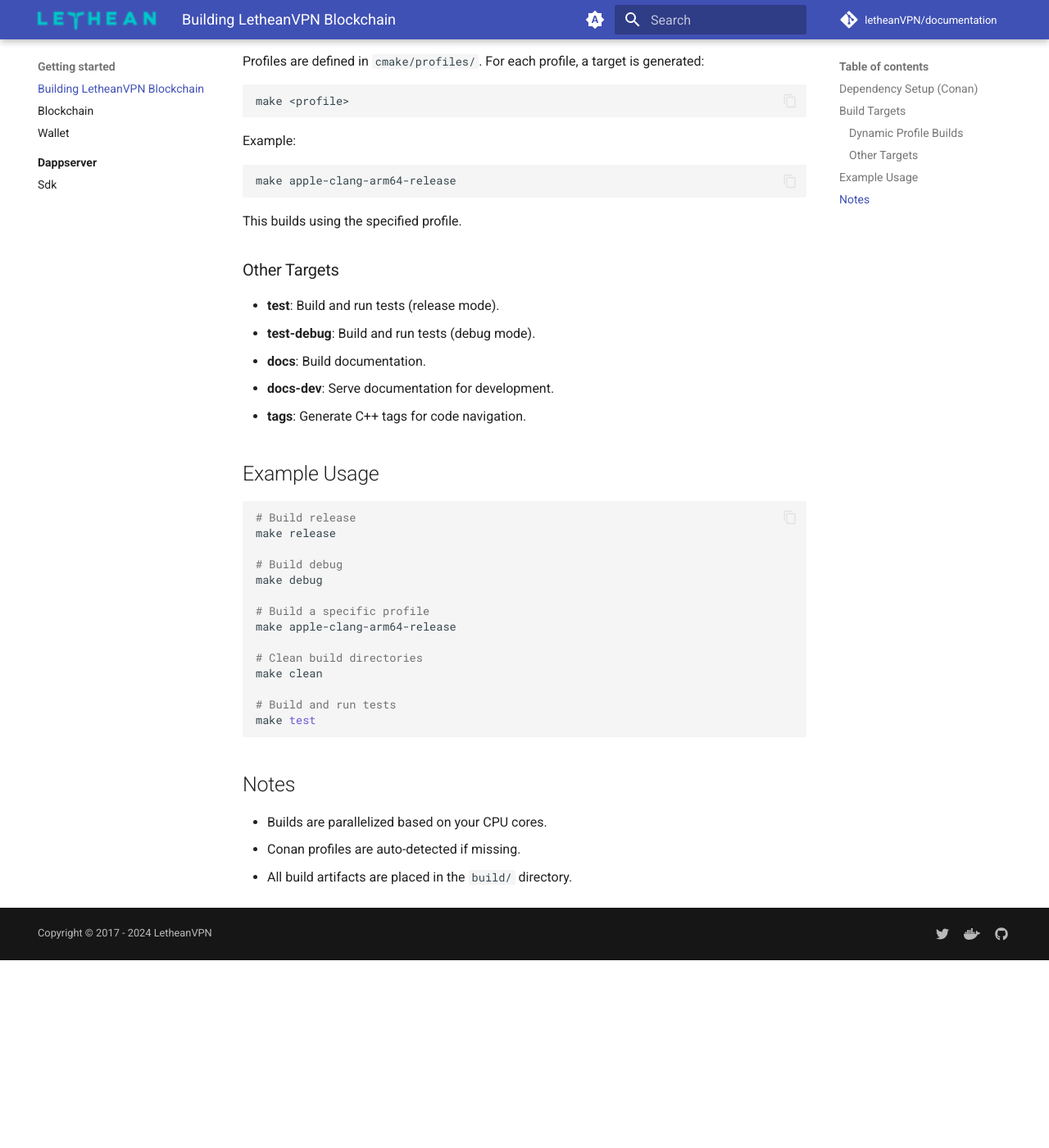
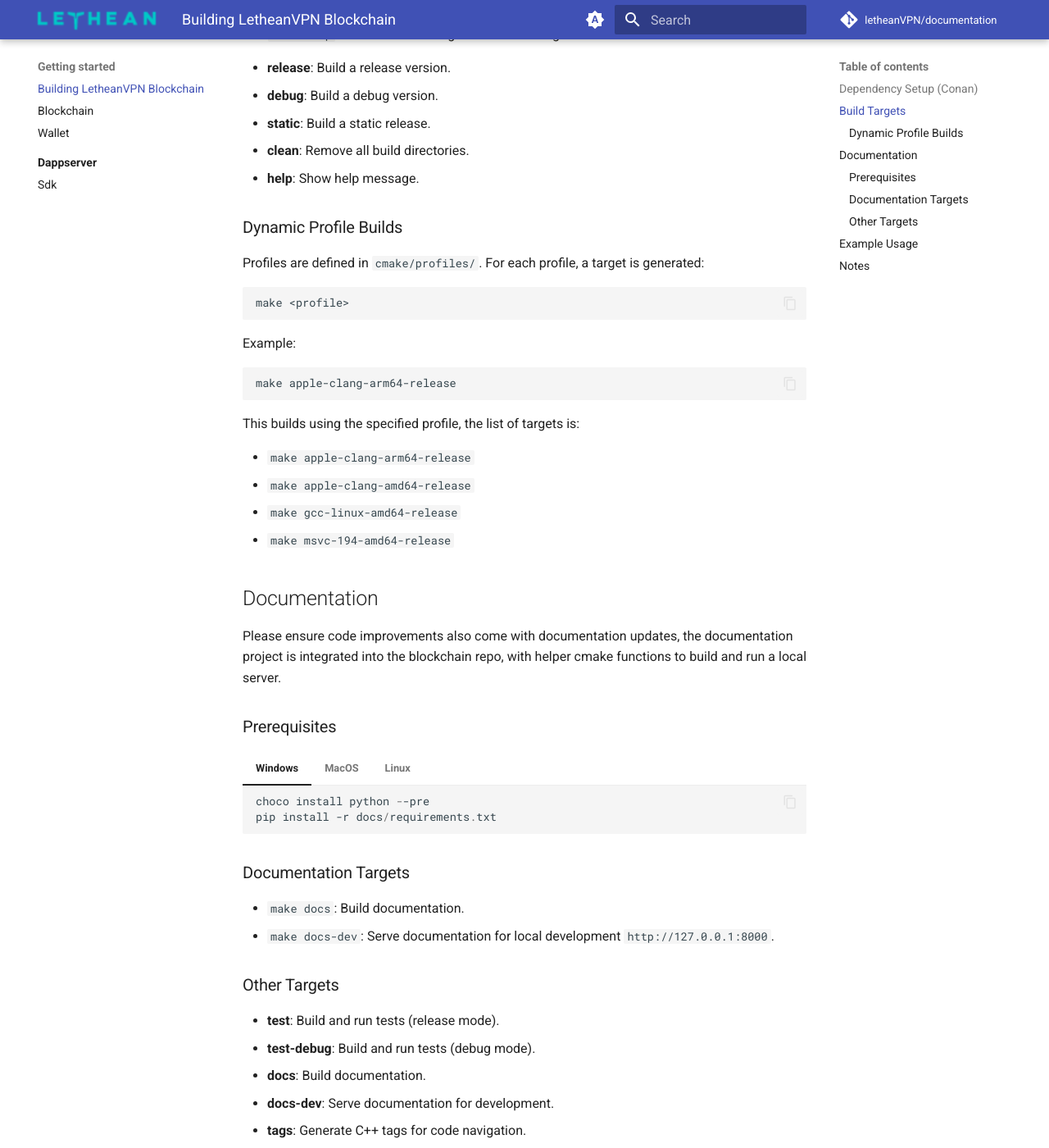
Before and after one commit to letheanVPN/documentation, an MkDocs documentation site: the page built from docs/getting-started/build.md, in a window 1280 px wide and 1400 px high, scrolled down 858 px. Shown: the whole window at 82% size. Built offline with MkDocs 1.6.1 and Material for MkDocs 9.7.7, drawn with Linux system fonts in a browser that asks for light colours; comment, search, counter and statistics services are not loaded; before the commit the page ends 2029 px from its top, so only the background shows below that; some of the changed text lies outside the part shown.

Commit message:
Expand build and documentation setup instructions
Added OS-specific installation steps for Conan and Python dependencies. Listed available build targets and provided detailed instructions for building and serving documentation, including prerequisites for Windows, MacOS, and Linux.

````diff
--- a/docs/getting-started/build.md
+++ b/docs/getting-started/build.md
@@ -5,6 +5,7 @@
 ## Dependency Setup (Conan)
 
 Dependencies are managed via [Conan](https://conan.io/). The required libraries are listed in `conanfile.txt`:
+
 - zlib
 - boost
 - openssl
@@ -12,6 +13,31 @@
 - jwt-cpp
 
 Conan will automatically install these when you build.
+
+
+
+=== "Windows"
+
+    ```powershell
+    choco install conan
+    ```
+
+=== "MacOS"
+
+    ``` shell
+    brew install conan
+    ```
+
+=== "Linux"
+
+    ``` shell
+    apt-get install pipx
+    pipx ensurepath
+    refresh
+    pipx install conan
+    ```
+
+
 
 ## Build Targets
 
@@ -33,7 +59,49 @@
 ```
 make apple-clang-arm64-release
 ```
-This builds using the specified profile.
+This builds using the specified profile, the list of targets is:
+
+- `make apple-clang-arm64-release`
+- `make apple-clang-amd64-release`
+- `make gcc-linux-amd64-release`
+- `make msvc-194-amd64-release`
+
+## Documentation
+
+Please ensure code improvements also come with documentation updates, the documentation project is integrated
+into the blockchain repo, with helper cmake functions to build and run a local server.
+
+### Prerequisites
+
+
+=== "Windows"
+
+    ```powershell
+    choco install python --pre
+    pip install -r docs/requirements.txt
+    ```
+
+=== "MacOS"
+
+    ``` shell
+    brew install python@3.9
+    pip3 install -r docs/requirements.txt
+    ```
+
+=== "Linux"
+
+    ``` shell
+    apt-get install pipx
+    pipx ensurepath
+    refresh
+    pipx install -r docs/requirements.txt
+    ```
+
+
+### Documentation Targets
+
+- `make docs`: Build documentation.
+- `make docs-dev`: Serve documentation for local development `http://127.0.0.1:8000`.
 
 ### Other Targets
 
````
